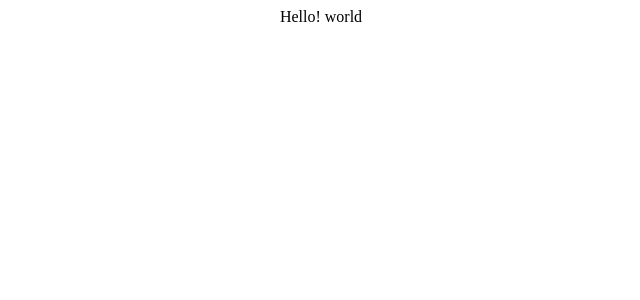
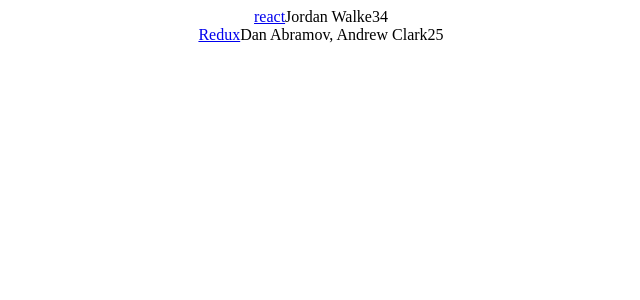
Before and after one commit to jeo19/the-load-to-react, a React (Create React App) app: page / in a window 1280 px wide. Shown: the top 300 px of the page, without its empty margins (319-959 px from the left). Built offline with nearby package versions, Linux system fonts and the light colour scheme.

Commit message:
feat & refacor:Handle a list object within JSX and Use the Arrow Functions

```diff
--- a/src/App.js
+++ b/src/App.js
@@ -1,9 +1,39 @@
 import React, { Component } from "react";
 import "./App.css";
-
+const list = [
+  {
+    title: "react",
+    url: "https://reactjs.org",
+    author: "Jordan Walke",
+    num_comments: 3,
+    points: 4,
+    objectID: 0
+  },
+  {
+    title: "Redux",
+    url: "https://redux.js.org",
+    author: "Dan Abramov, Andrew Clark",
+    num_comments: 2,
+    points: 5,
+    objectID: 1
+  }
+];
 class App extends Component {
   render() {
-    return <div className="App">Hello! world</div>;
+    return (
+      <div className="App">
+        {list.map(item => (
+          <div key={item.objectID}>
+            <span>
+              <a href={item.url}>{item.title}</a>
+            </span>
+            <span>{item.author}</span>
+            <span>{item.num_comments}</span>
+            <span>{item.points}</span>
+          </div>
+        ))}
+      </div>
+    );
   }
 }
 
```
